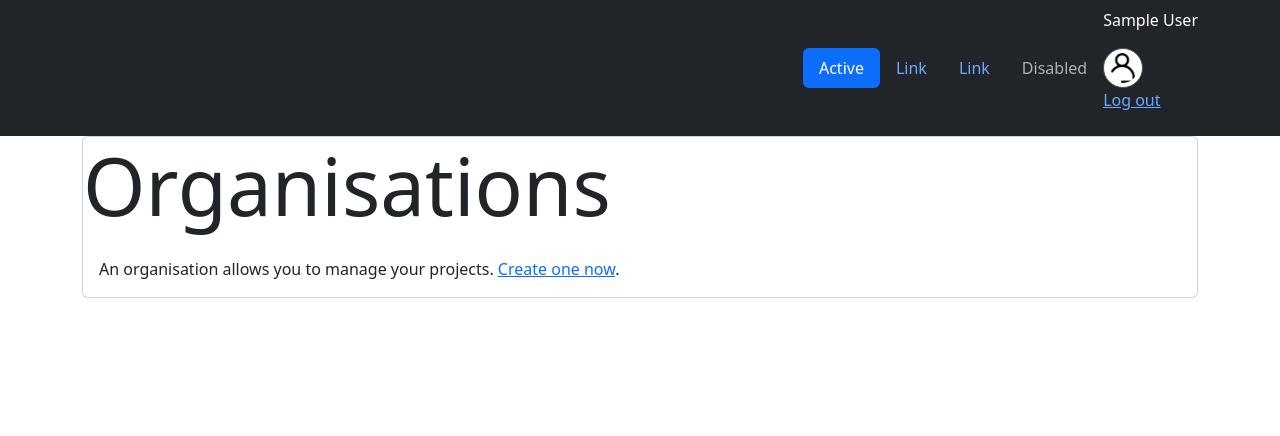
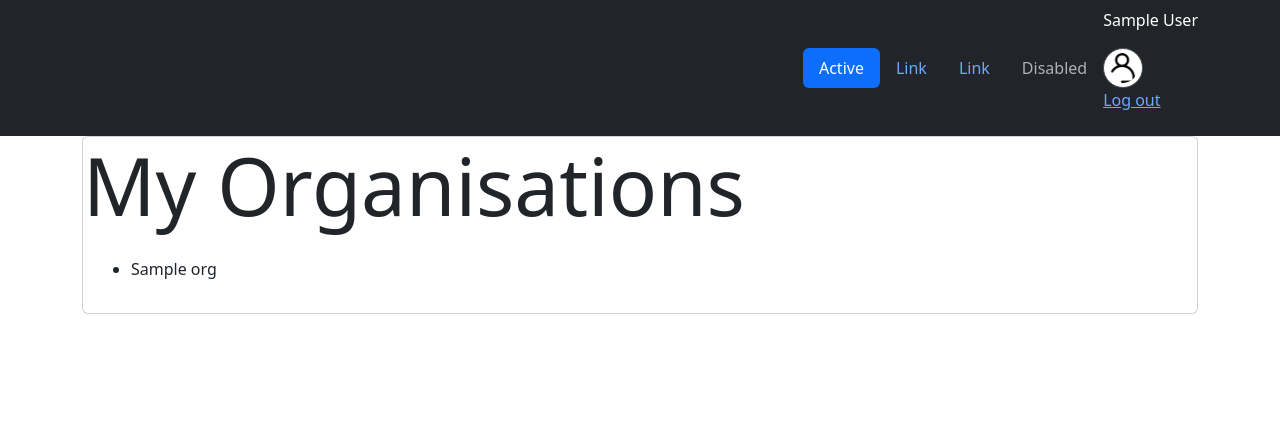
Before and after one commit to jamiethomas1/bug-tracker, a PHP site: page / in a window 1280 px wide. Shown: the top 436 px of the page. Run offline with PHP 8.4, Linux system fonts and the light colour scheme; the visitor is signed in with stand-in values (Sample User, id 1); tables that the repository leaves empty or names only in its code hold one stand-in row (values such as "Sample post").

Commit message:
Display user's organisations on the homepage

```diff
--- a/app/index.php
+++ b/app/index.php
@@ -1,13 +1,16 @@
 <?php
 
-include $_SERVER['DOCUMENT_ROOT'] . '/classes/userController.class.php';
+include_once($_SERVER['DOCUMENT_ROOT'] . '/classes/userController.class.php');
+include_once($_SERVER['DOCUMENT_ROOT'] . '/classes/orgController.class.php');
 
 session_start();
 
 if (isset($_SESSION["user_id"])) {
     $dbh = new UserController();
+    $orgHandle = new OrgController();
 
     $user = $dbh->getUserByID($_SESSION["user_id"]);
+    $orgList = $orgHandle->getOrganisations($_SESSION["user_id"]);
 } else {
     header("Location: /login/");
 }
@@ -55,10 +58,22 @@ if (isset($_SESSION["user_id"])) {
     </div>
     <div class="container">
         <div class="card">
-            <h1 class="card-title display-1">Organisations</h1>
-            <div class="card-body">
-                <p class="card-text">An organisation allows you to manage your projects. <a href="/create-organisation/">Create one now</a>.</p>
-            </div>
+            <!-- If user has organisation(s) then display a list, otherwise display default -->
+            <?php if (empty($orgList)): ?>
+                <h1 class="card-title display-1">Organisations</h1>
+                <div class="card-body">
+                    <p class="card-text">An organisation allows you to manage your projects. <a href="/create-organisation/">Create one now</a>.</p>
+                </div>
+            <?php else: ?>
+                <h1 class="card-title display-1">My Organisations</h1>
+                <div class="card-body">
+                    <ul>
+                        <?php foreach ($orgList as $org): ?>
+                            <li><?= htmlspecialchars($org['name']) ?></li>
+                        <?php endforeach; ?>
+                    </ul>
+                </div>
+            <?php endif; ?>
         </div>
     </div>
     <!--<footer><a href="https://www.flaticon.com/free-icons/user" title="user icons">User icons created by Freepik - Flaticon</a></footer>-->
```
